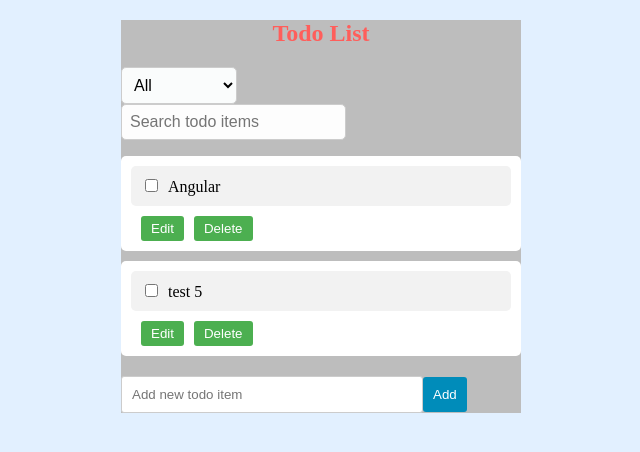
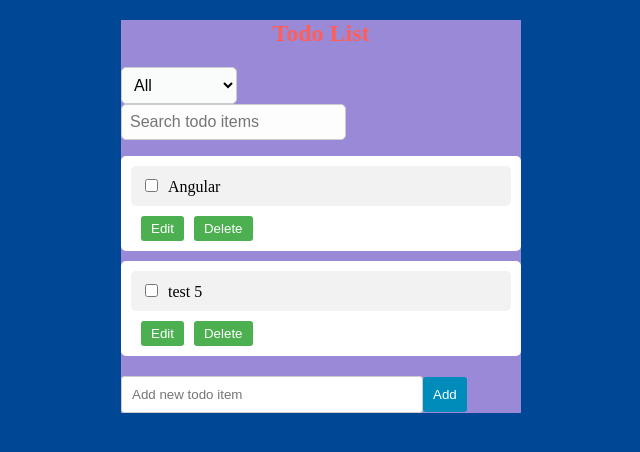
Before and after one commit to SylvesterSanches1710/Todo-List, an Angular app: page / in a window 1280 px wide. Shown: the top 452 px of the page, without its empty margins (319-959 px from the left). Built offline with nearby package versions, Linux system fonts and the light colour scheme; data requests are answered from the project's data file.

Commit message:
css styling

```diff
--- a/src/app/todo-list/todo-list.component.css
+++ b/src/app/todo-list/todo-list.component.css
@@ -1,7 +1,7 @@
 .todo-list-container {
   width: 400px;
   margin: 0 auto;
-  background-color: #bdbdbd;
+  background-color: #9989d7;
 }
 
 .todo-list-heading {
@@ -65,6 +65,9 @@
 .add-todo-item {
   margin-top: 20px;
 }
+.add-todo-item:hover {
+  background-color: #f9f9f9;
+}
 
 .add-todo-item input[type="text"] {
   width: 70%;
--- a/src/styles.css
+++ b/src/styles.css
@@ -1,3 +1,3 @@
 body {
-    background-color: #e2f0ff;
+    background-color: #004895;
   }
```
